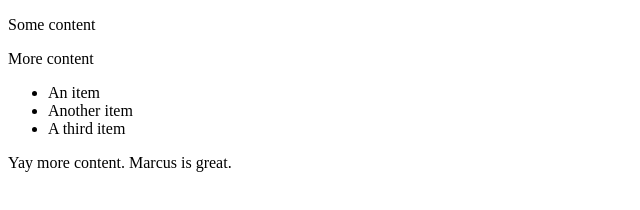
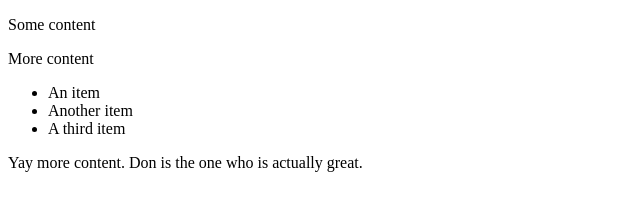
Before and after one commit to donburks/oct022017_git, a plain HTML site: page index.html in a window 1280 px wide. Shown: the whole page, without its empty margins (0-640 px from the left). Drawn offline with Linux system fonts and the light colour scheme.

Commit message:
Updated content in file with better content.

```diff
--- a/index.html
+++ b/index.html
@@ -11,6 +11,6 @@
       <li>Another item</li>
       <li>A third item</li>
     </ul>
-    <p>Yay more content. Marcus is great.</p>
+    <p>Yay more content. Don is the one who is actually great.</p>
   </body>
 </html>
```
